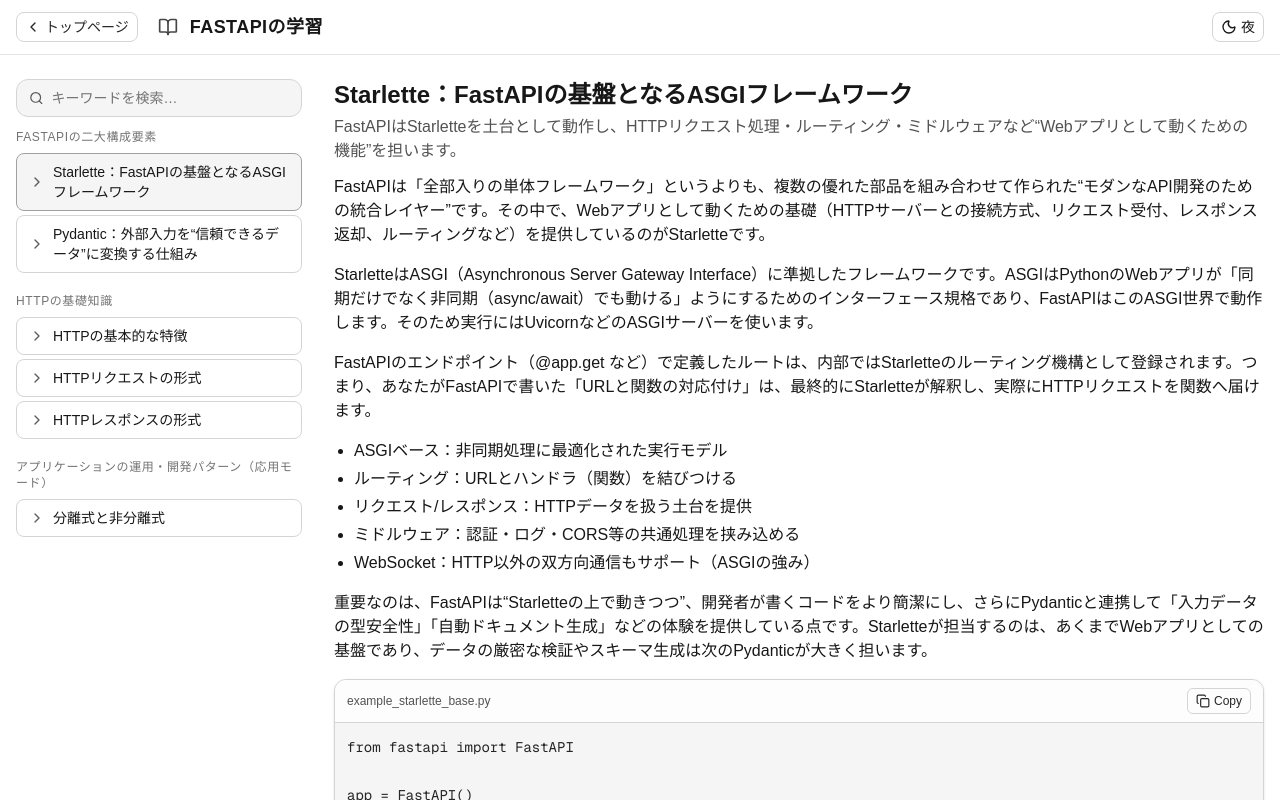
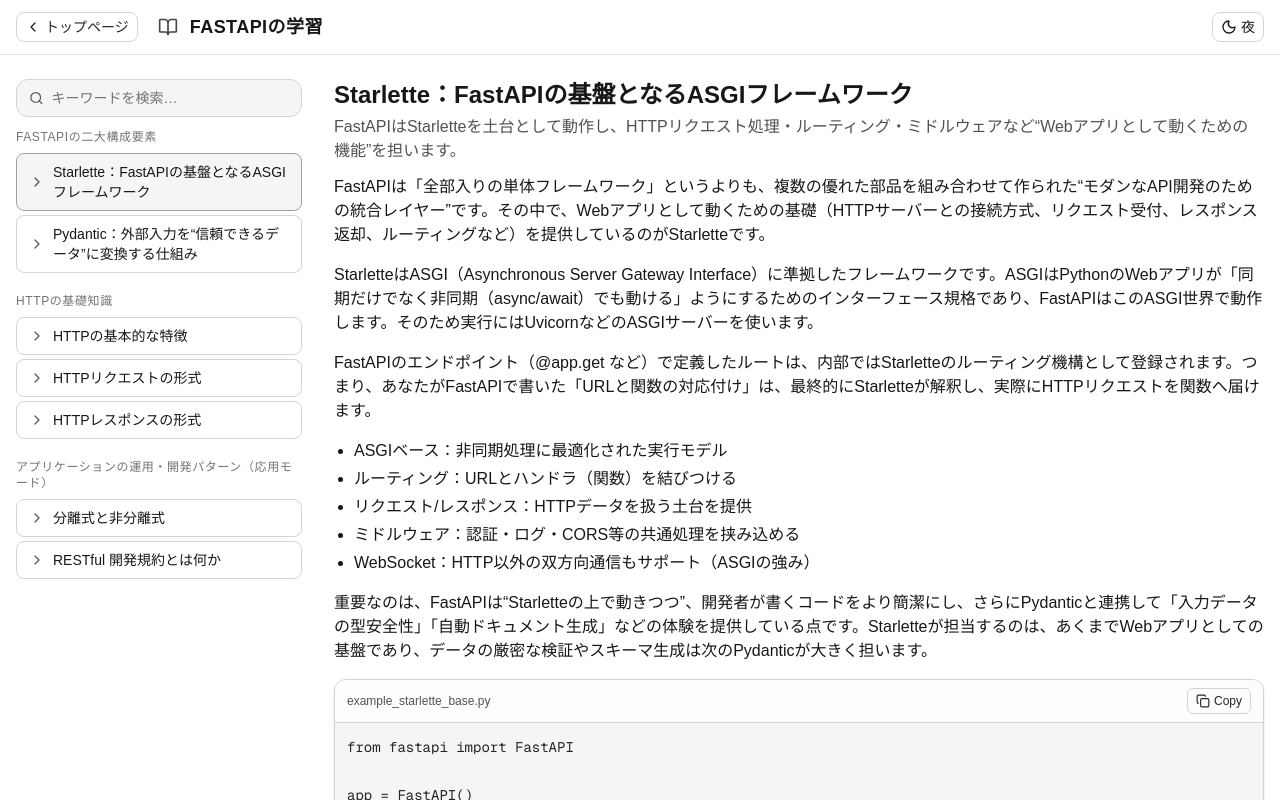
Before and after one commit to YoshihiroChen/IT-Study-Program, a Next.js app in the folder frontend/: page /paths/web/fastapi in a window 1280 px wide. Shown: the top 800 px of the page. Built offline with nearby package versions, Linux system fonts and the light colour scheme.

Commit message:
new edition

```diff
--- a/frontend/src/app/paths/web/fastapi/page.tsx
+++ b/frontend/src/app/paths/web/fastapi/page.tsx
@@ -596,7 +596,73 @@
             "text": "分離式の構成では、バックエンドはデータ提供に特化し、フロントエンドは画面の雛形や表示ロジックを担当します。その結果、画面変更とデータ処理を別々に開発・運用しやすくなる一方、API通信や認証など、設計上考えるべきポイントが増えることもあります。"
           }
         ]
+      },
+      {
+        "id": "restful-architecture",
+        "title": "RESTful 開発規約とは何か",
+        "summary": "REST（Representational State Transfer）は、HTTPを用いてリソースを操作するための設計思想であり、フロントエンドとバックエンドを明確に分離するための基盤となる考え方です。",
+        "content": [
+          {
+            "type": "p",
+            "text": "REST（Representational State Transfer）とは、Webアプリケーションを設計する際の考え方・設計思想の一つです。RESTは特定の技術やフレームワークを指すものではなく、「どのようにHTTPを使ってシステムを設計するか」というルールの集合です。"
+          },
+          {
+            "type": "p",
+            "text": "RESTの最大の特徴は、「リソース（Resource）」という考え方を中心にシステムを設計する点にあります。RESTでは、URLは操作ではなく“対象そのもの”を表します。"
+          },
+          {
+            "type": "p",
+            "text": "例えば、ユーザーというリソースは /users、特定のユーザーは /users/1 のように表現されます。URLはあくまで“何を扱うか”を示し、実際の処理内容はHTTPメソッドによって区別されます。"
+          },
+          {
+            "type": "p",
+            "text": "RESTでは、操作の種類をURLではなくHTTPメソッドで表現します。代表的な対応関係は以下の通りです。"
+          },
+          {
+            "type": "ul",
+            "items": [
+              "GET：リソースを取得する",
+              "POST：新しいリソースを作成する",
+              "PUT：リソース全体を更新する",
+              "PATCH：リソースの一部を更新する",
+              "DELETE：リソースを削除する"
+            ]
+          },
+          {
+            "type": "p",
+            "text": "このように、RESTでは「動詞はHTTPメソッドで表し、URLは名詞（リソース）で表す」という設計を行います。"
+          },
+          {
+            "type": "p",
+            "text": "RESTのもう一つの重要な特徴は「ステートレス（Stateless）」であることです。これは、サーバーがクライアントの状態を保持しないことを意味します。各リクエストは、それ単体で完結しており、サーバーは過去のリクエストを記憶しません。"
+          },
+          {
+            "type": "p",
+            "text": "そのため、認証情報や必要なデータは、毎回のリクエストに含めて送信されます。実際の開発では、トークン（JWTなど）をHTTPヘッダーに含める形がよく使われます。"
+          },
+          {
+            "type": "p",
+            "text": "RESTはHTTPの仕組みと非常に相性が良く、HTTPのステータスコード、メソッド、ヘッダー、ボディと自然に対応します。"
+          },
+          {
+            "type": "p",
+            "text": "例えば、データ取得に成功した場合は 200 OK、存在しないリソースを指定した場合は 404 Not Found、認証が必要な場合は 401 Unauthorized といったように、HTTPステータスコードで結果を表現します。"
+          },
+          {
+            "type": "p",
+            "text": "RESTは特に分離式アーキテクチャと相性が良く、フロントエンドとバックエンドを明確に役割分担できます。フロントエンドはデータの表示とユーザー操作を担当し、バックエンドはデータの取得・保存・検証を担当します。"
+          },
+          {
+            "type": "p",
+            "text": "この構成により、フロントエンドとバックエンドを独立して開発・デプロイできるようになり、大規模開発やチーム開発に適した構造になります。"
+          },
+          {
+            "type": "p",
+            "text": "まとめると、RESTとは「HTTPを使ってリソースを操作するための設計思想」であり、URL・HTTPメソッド・ステータスコードを組み合わせることで、拡張性と可読性の高いAPIを実現します。"
+          }
+        ]
       }
+
     ]
   }
 
```
